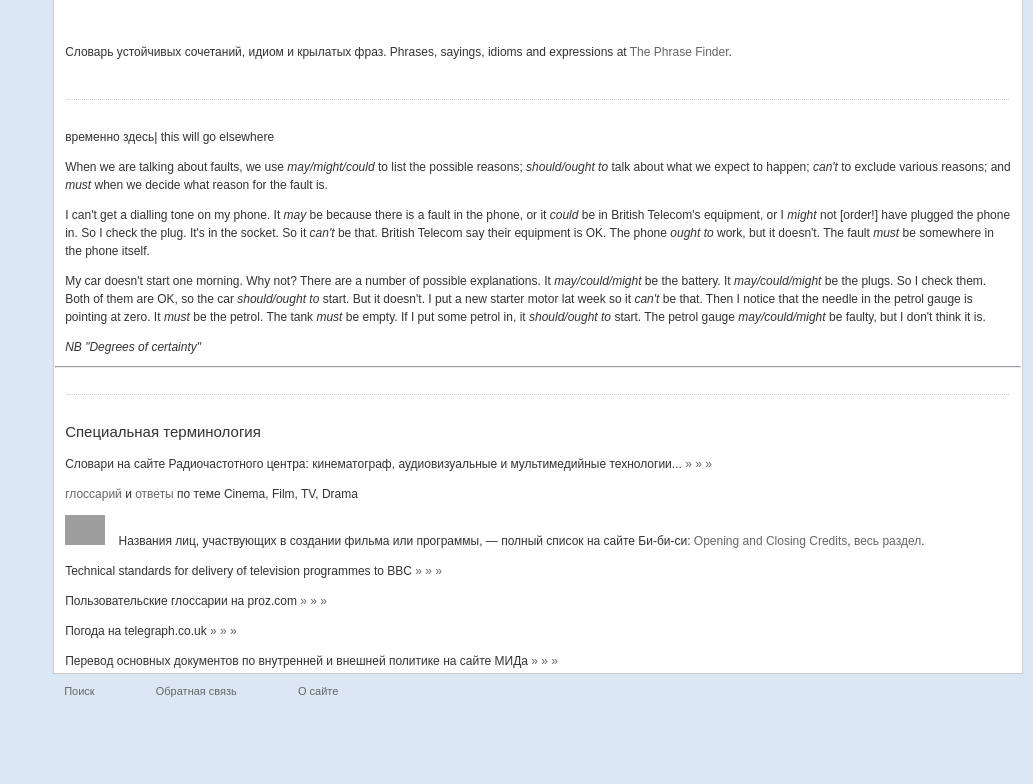
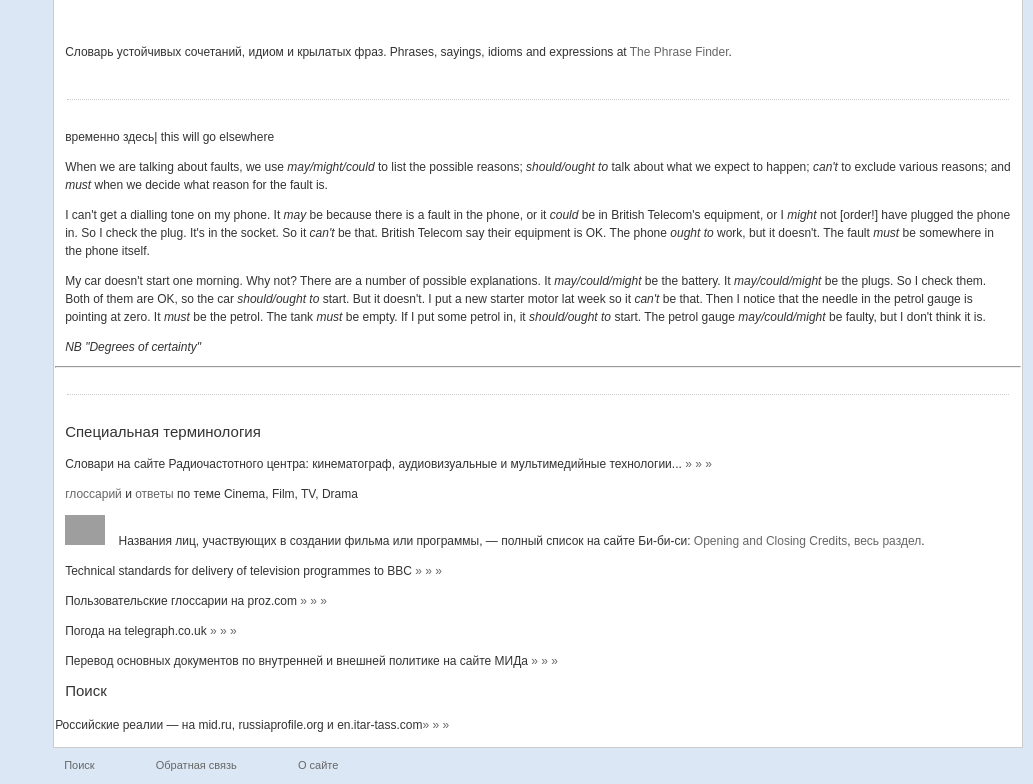
Before and after one commit to 1assie/1assie.github.com, a plain HTML site: page reference-eng.html in a window 1280 px wide. Shown: the part 2410-3194 px from the top of the page, without its empty margins (247-1280 px from the left). Before the commit the page ends 3120 px from the top, so only its background shows below. Drawn offline with Linux system fonts and the light colour scheme; grey boxes are pictures that could not be loaded; a script that the page names is missing.

Commit message:
Update reference-eng.html

```diff
--- a/reference-eng.html
+++ b/reference-eng.html
@@ -202,6 +202,9 @@ content="английский язык, англо-русская практич
 Пользовательские глоссарии на proz.com <a target="_blank" href="http://www.proz.com/glossary-translations/">» » »</a> </p>
 <p class="gray">Погода на telegraph.co.uk <a target="_blank" href="http://www.telegraph.co.uk/topics/weather/4142730/Weather-forecast.html">» » »</a></p>
 <p class="gray">Перевод основных документов по внутренней и внешней политике на сайте МИДа <a target="_blank" href="http://www.mid.ru/ns-osndoc.nsf/osnddeng">» » »</a></p>
+<h2>Поиск</h2>
+<p>Российские реалии — на mid.ru, russiaprofile.org и en.itar-tass.com<a target="_blank" href="https://www.google.com:443/cse/publicurl?cx=000151541922080225802:zuyzezfzyfo">» » »</a></p>
+<p></p>
 </td>
 </tr>
 <tr>
```
